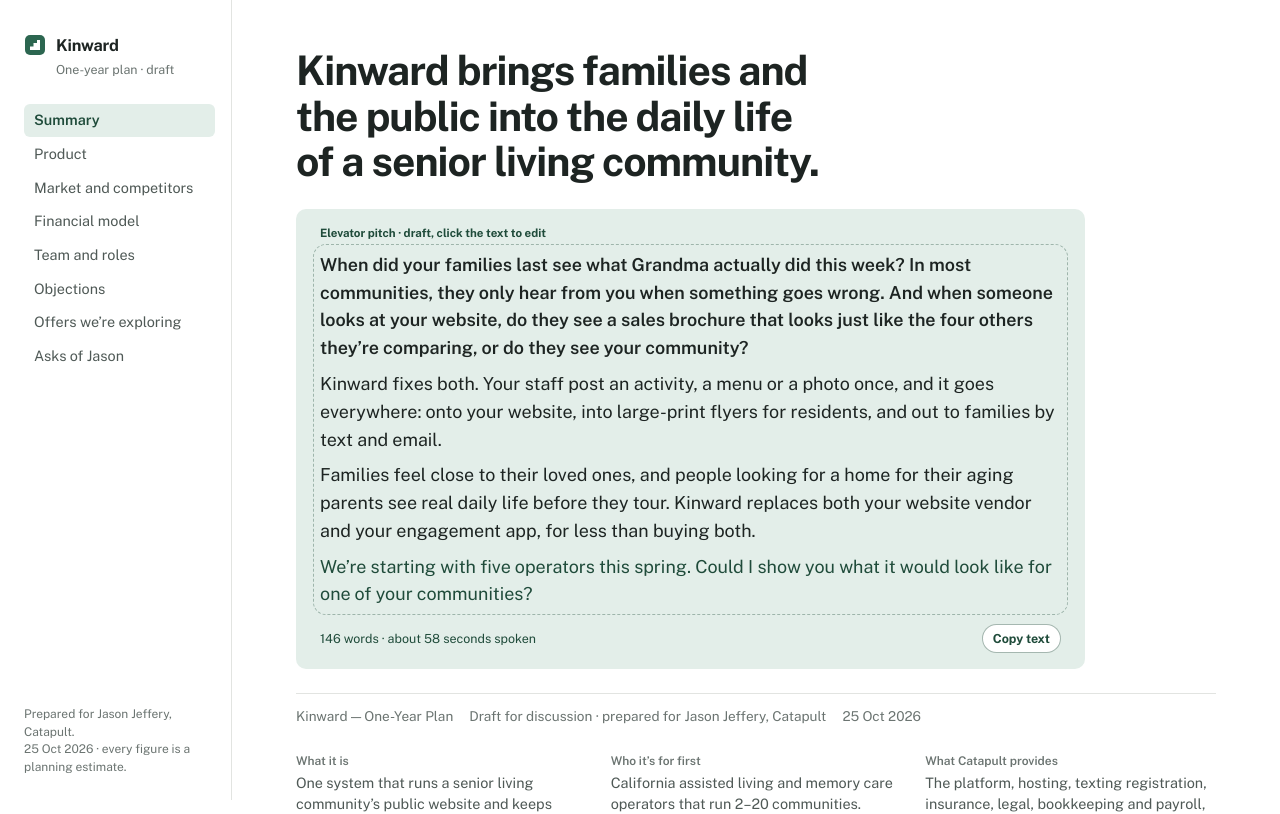
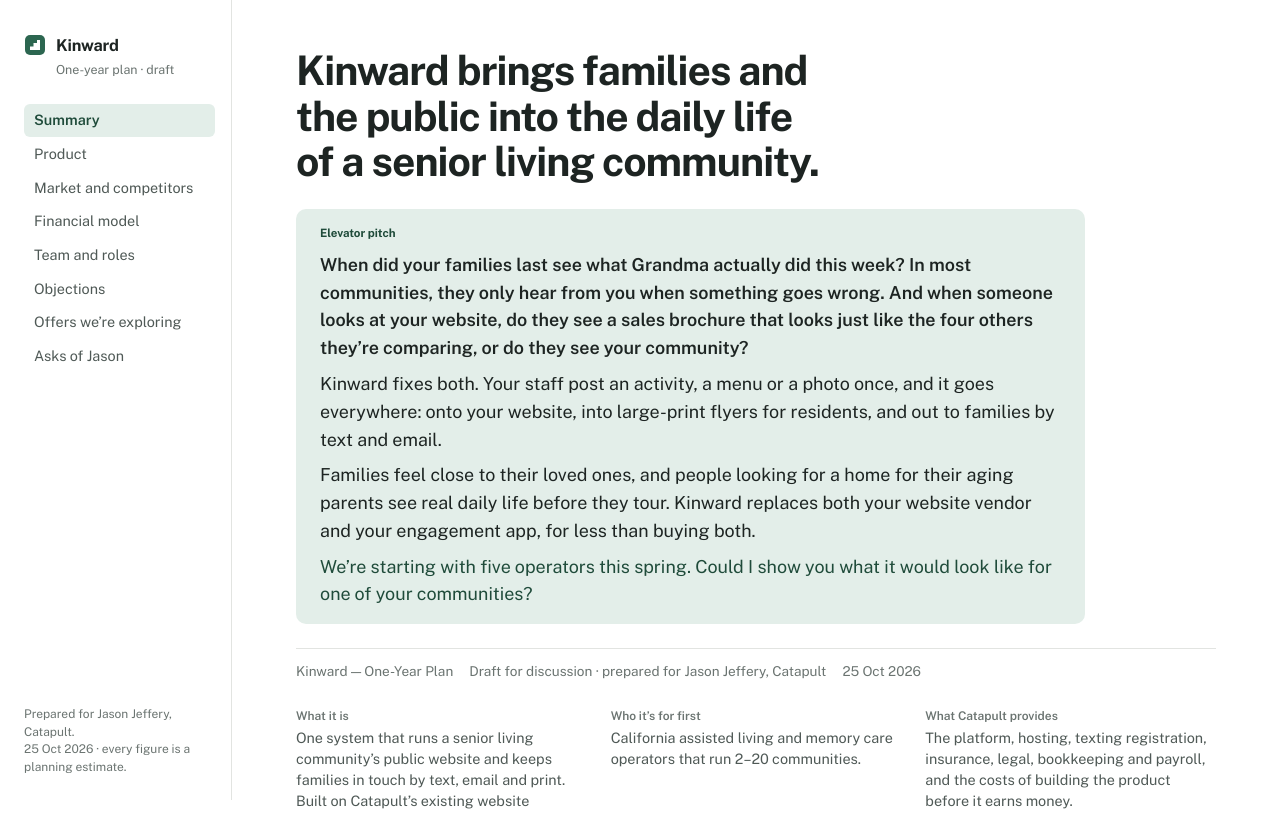
Before and after one commit to Onlywar10/seniorLivingResearch, a Next.js app: page / in a window 1280 px wide. Shown: the top 814 px of the page. Built offline with nearby package versions, Linux system fonts and the light colour scheme.

Commit message:
Finalise the elevator pitch and remove in-page editing

```diff
--- a/app/globals.css
+++ b/app/globals.css
@@ -722,13 +722,3 @@
   .quick-timeline li::before { left: -26px; top: 2px; }
 }
 @media print { .quick-timeline li { break-inside: avoid; } }
-
-/* summary: elevator pitch editable while it's being refined */
-.elevator-text { display: grid; gap: var(--s2); border-radius: 6px; outline: 1px dashed color-mix(in srgb, var(--accent-ink) 35%, transparent); outline-offset: 6px; cursor: text; }
-.elevator-text p { margin: 0; }
-.elevator-text:focus { outline: 2px solid var(--accent-ink); }
-.elevator-tools { display: flex; flex-wrap: wrap; align-items: center; gap: var(--s2) var(--s3); margin-top: var(--s2); font-size: .78rem; color: var(--accent-ink); }
-.elevator-tools span { margin-right: auto; }
-.elevator-tools button { font: inherit; font-weight: 650; padding: 4px 10px; border-radius: 999px; border: 1px solid color-mix(in srgb, var(--accent-ink) 40%, transparent); background: var(--surface, #fff); color: var(--accent-ink); cursor: pointer; }
-.elevator-tools button:hover { background: var(--accent-ink); color: #fff; }
-@media print { .elevator-tools { display: none; } .elevator-text { outline: 0; } }
--- a/components/plan/pitch-editor.tsx
+++ /dev/null
@@ -1,66 +0,0 @@
-"use client";
-
-import { useEffect, useRef, useState } from "react";
-
-// Temporary: the elevator pitch is editable in place while it's being refined. Edits are kept
-// in this browser only; copy the text out when it's final so it can go into content.ts.
-const KEY = "kinward:elevator-draft";
-
-const paragraphsOf = (el: HTMLElement) =>
-  Array.from(el.querySelectorAll("p")).map((p) => p.innerText.trim()).filter(Boolean);
-
-export function EditablePitch({ initial }: { initial: string[] }) {
-  // shown is what the editable box was last filled with; paras tracks the live text. Keeping
-  // them apart stops React re-rendering the box while someone types in it.
-  const [shown, setShown] = useState(initial);
-  const [paras, setParas] = useState(initial);
-  const [version, setVersion] = useState(0);
-  const [copied, setCopied] = useState(false);
-  const box = useRef<HTMLDivElement>(null);
-
-  useEffect(() => {
-    try {
-      const saved = JSON.parse(localStorage.getItem(KEY) ?? "null");
-      if (Array.isArray(saved) && saved.length) { setShown(saved); setParas(saved); setVersion((v) => v + 1); }
-    } catch {}
-  }, []);
-
-  const save = () => {
-    if (!box.current) return;
-    const next = paragraphsOf(box.current);
-    setParas(next);
-    try { localStorage.setItem(KEY, JSON.stringify(next)); } catch {}
-  };
-  const reset = () => {
-    try { localStorage.removeItem(KEY); } catch {}
-    setShown(initial); setParas(initial); setVersion((v) => v + 1);
-  };
-  const copy = async () => {
-    try { await navigator.clipboard.writeText(paras.join("\n\n")); setCopied(true); setTimeout(() => setCopied(false), 1500); } catch {}
-  };
-
-  const words = paras.join(" ").split(/\s+/).filter(Boolean).length;
-  const edited = paras.join("\n") !== initial.join("\n");
-
-  return (
-    <blockquote className="elevator editable" aria-label="Elevator pitch (editable draft)">
-      <span className="elevator-tag">Elevator pitch · draft, click the text to edit</span>
-      <div
-        key={version}
-        ref={box}
-        className="elevator-text"
-        contentEditable
-        suppressContentEditableWarning
-        spellCheck
-        onInput={save}
-      >
-        {shown.map((p, i) => <p key={i}>{p}</p>)}
-      </div>
-      <div className="elevator-tools">
-        <span>{words} words · about {Math.round((words / 150) * 60)} seconds spoken{edited ? " · edited, saved in this browser" : ""}</span>
-        <button type="button" onClick={copy}>{copied ? "Copied" : "Copy text"}</button>
-        {edited ? <button type="button" onClick={reset}>Reset to original</button> : null}
-      </div>
-    </blockquote>
-  );
-}
--- a/components/plan/sections.tsx
+++ b/components/plan/sections.tsx
@@ -3,7 +3,6 @@
 import { SectionHead, Tag } from "./ui";
 import { RolloutCalendar } from "./rollout";
 import { AgreementButton } from "./agreement";
-import { EditablePitch } from "./pitch-editor";
 
 // The landing page: core facts, headline numbers and the month-by-month view (a client component, passed as children).
 export function Summary({ children }: { children: React.ReactNode }) {
@@ -12,7 +11,10 @@
     <section className="section summary" id="summary" aria-labelledby="summary-h">
       <div className="inner">
         <h1 id="summary-h">{S.pitch}</h1>
-        <EditablePitch initial={S.elevator} />
+        <blockquote className="elevator" aria-label="Elevator pitch">
+          <span className="elevator-tag">Elevator pitch</span>
+          {S.elevator.map((para) => <p key={para}>{para}</p>)}
+        </blockquote>
         <div className="meta-line"><span>{C.meta.title}</span><span>{C.meta.subtitle}</span><span>{C.meta.date}</span></div>
         <dl className="facts">
           {S.facts.map(([k, v]) => <div key={k}><dt>{k}</dt><dd>{v}</dd></div>)}
```
